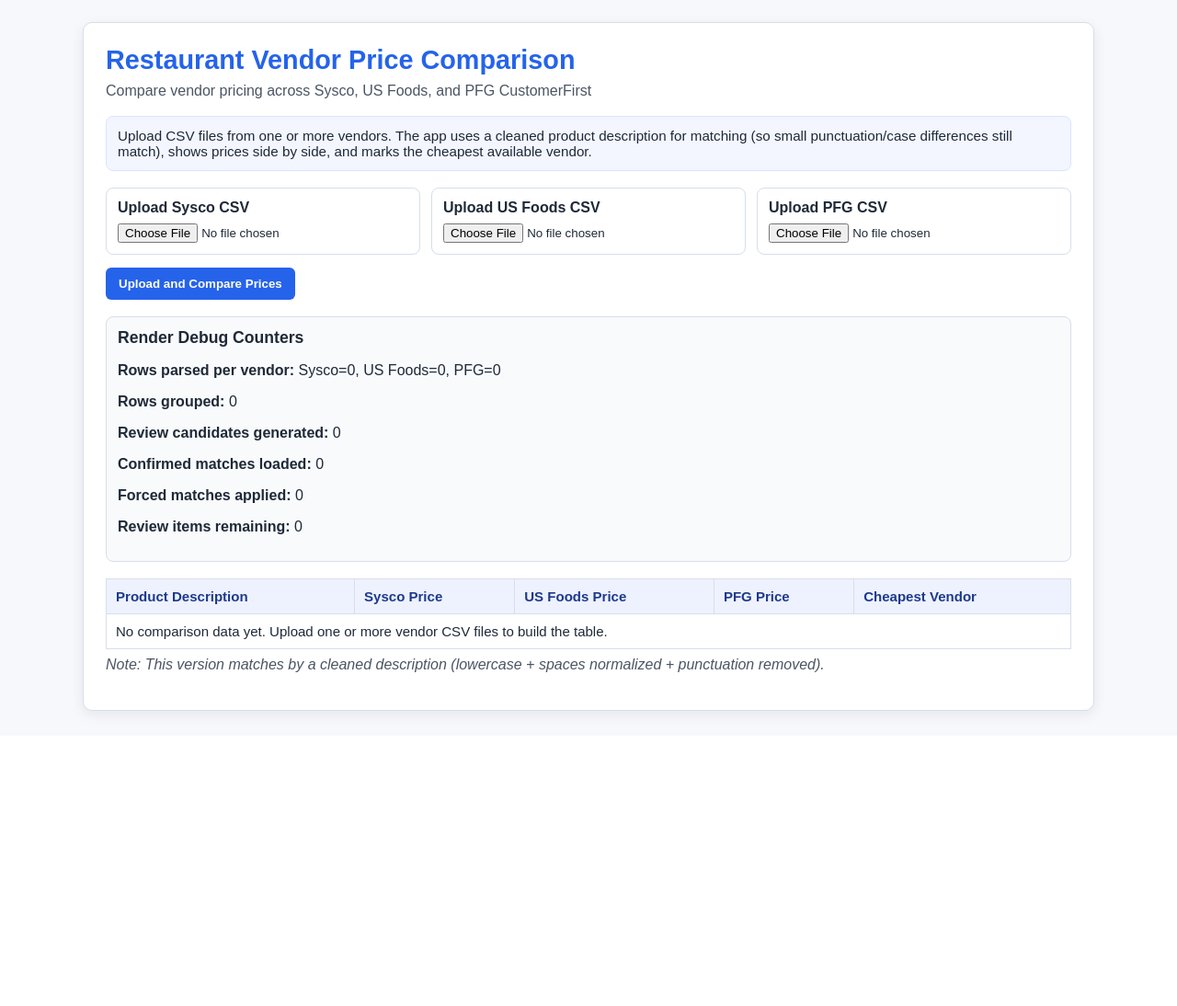
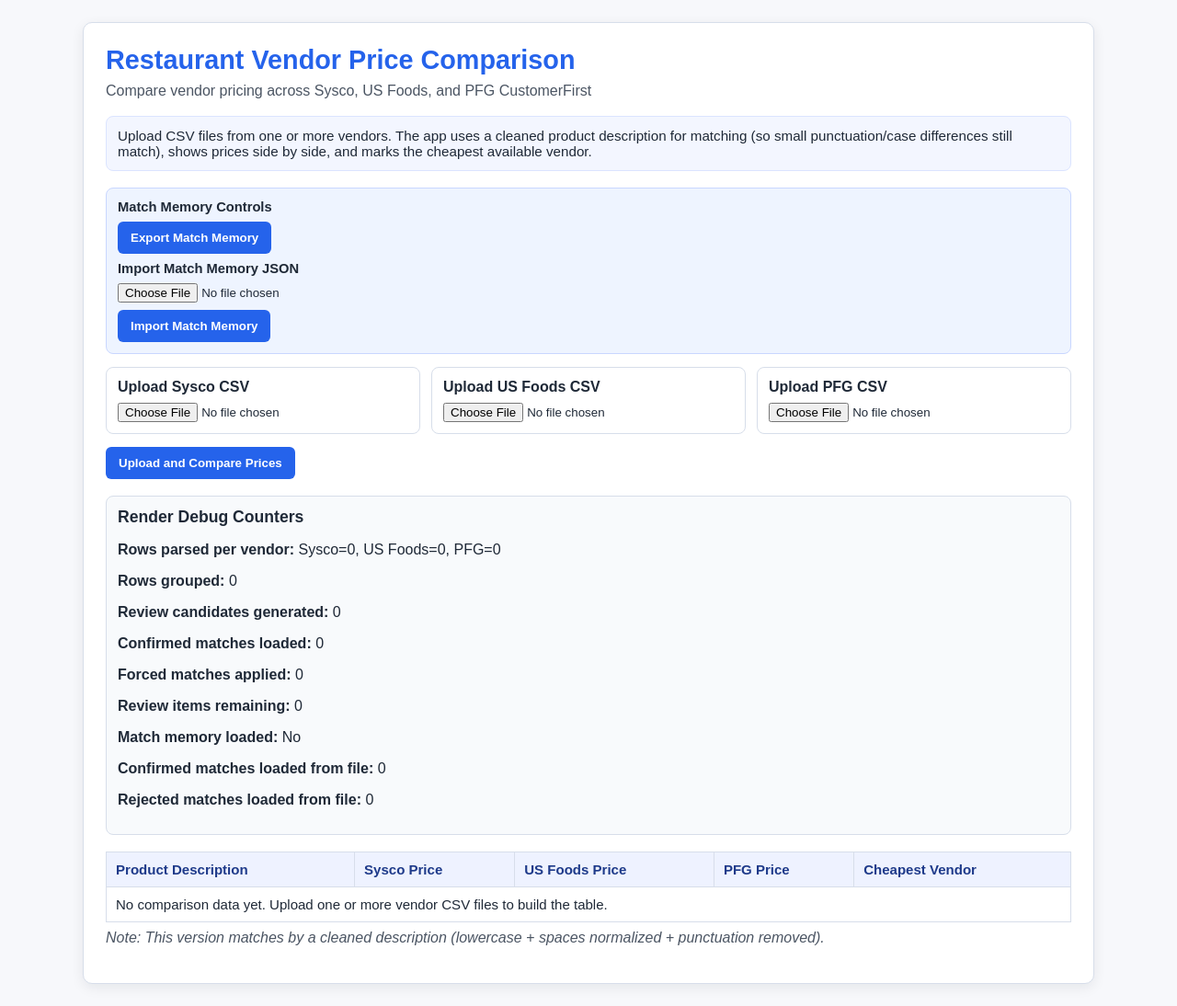
Before and after one commit to Mfaraglia/Confluence, a Flask app: page / in a window 1280 px wide. Shown: the whole page at 92% size. Before the commit the page ends 782 px from the top, so only its background shows below. Run offline with Flask 3, Linux system fonts and the light colour scheme.

Commit message:
Add durable match memory with import/export controls

```diff
--- a/app.py
+++ b/app.py
@@ -6,7 +6,7 @@ import re
 import uuid
 from typing import Any, Dict, List, Optional, Tuple
 
-from flask import Flask, render_template, request, session
+from flask import Flask, Response, render_template, request, session
 from manual_overrides import MANUAL_MATCH_OVERRIDES
 
 app = Flask(__name__)
@@ -14,6 +14,7 @@ app.secret_key = "dev-secret-key-change-me"
 MATCH_MEMORY_FILE = "match_memory.json"
 # Preview-safe mode: avoid depending on local file writes (can fail on Vercel).
 ENABLE_FILE_PERSISTENCE = False
+STARTUP_MATCH_MEMORY_STATUS: Dict[str, Any] = {"loaded": False, "confirmed": 0, "rejected": 0}
 
 # Simple in-memory cache for uploaded CSV text between two submits:
 # 1) upload file(s)
@@ -27,17 +28,22 @@ def load_match_memory() -> Dict[str, Any]:
     try:
         with open(MATCH_MEMORY_FILE, "r", encoding="utf-8") as f:
             data = json.load(f)
-            return {
+            memory = {
                 "confirmed": data.get("confirmed", {}),
                 "rejected": set(data.get("rejected", [])),
             }
+            STARTUP_MATCH_MEMORY_STATUS["loaded"] = True
+            STARTUP_MATCH_MEMORY_STATUS["confirmed"] = len(memory["confirmed"])
+            STARTUP_MATCH_MEMORY_STATUS["rejected"] = len(memory["rejected"])
+            return memory
     except Exception:
+        STARTUP_MATCH_MEMORY_STATUS["loaded"] = False
+        STARTUP_MATCH_MEMORY_STATUS["confirmed"] = 0
+        STARTUP_MATCH_MEMORY_STATUS["rejected"] = 0
         return {"confirmed": {}, "rejected": set()}
 
 
 def save_match_memory(memory: Dict[str, Any]) -> None:
-    if not ENABLE_FILE_PERSISTENCE:
-        return
     with open(MATCH_MEMORY_FILE, "w", encoding="utf-8") as f:
         json.dump(
             {
@@ -47,6 +53,10 @@ def save_match_memory(memory: Dict[str, Any]) -> None:
             f,
             indent=2,
         )
+
+
+# Load match memory once on startup so the app has durable state immediately.
+_ = load_match_memory()
 
 
 def build_basic_comparison_rows(rows: List[Dict[str, Optional[float]]]) -> List[Dict[str, str]]:
@@ -1159,6 +1169,9 @@ def index():
         "confirmed_matches_loaded": 0,
         "forced_matches_applied": 0,
         "review_items_remaining": 0,
+        "match_memory_loaded": STARTUP_MATCH_MEMORY_STATUS["loaded"],
+        "confirmed_matches_in_file": STARTUP_MATCH_MEMORY_STATUS["confirmed"],
+        "rejected_matches_in_file": STARTUP_MATCH_MEMORY_STATUS["rejected"],
     }
 
     if request.method == "POST":
@@ -1426,6 +1439,37 @@ def index():
                     debug_counters["rows_parsed_per_vendor"][vendor_name] += len(rows)
                     errors.extend(file_errors)
                     debug_details.append(debug_info)
+            elif action == "import_match_memory":
+                failed_step = "review save"
+                import_file = request.files.get("match_memory_file")
+                if import_file and import_file.filename:
+                    try:
+                        imported_data = json.load(import_file.stream)
+                        confirmed = imported_data.get("confirmed", {})
+                        rejected = imported_data.get("rejected", [])
+                        match_memory["confirmed"] = dict(confirmed)
+                        match_memory["rejected"] = set(rejected)
+                        save_match_memory(match_memory)
+                        review_success_messages.append(
+                            f"Imported match memory: confirmed={len(match_memory['confirmed'])}, rejected={len(match_memory['rejected'])}."
+                        )
+                    except Exception as exc:
+                        review_error_messages.append(f"Import match memory failed: {exc}")
+                else:
+                    review_error_messages.append("Please choose a match_memory.json file to import.")
+
+                if not upload_id:
+                    upload_id = session.get("last_upload_id", "")
+                cached_vendor_files = UPLOAD_CACHE.get(upload_id, {})
+                for vendor_name, _, _ in vendor_keys:
+                    file_text = cached_vendor_files.get(vendor_name, "")
+                    if not file_text:
+                        continue
+                    rows, file_errors, debug_info = parse_vendor_text(vendor_name, file_text, None)
+                    all_vendor_rows.extend(rows)
+                    debug_counters["rows_parsed_per_vendor"][vendor_name] += len(rows)
+                    errors.extend(file_errors)
+                    debug_details.append(debug_info)
 
             if not all_vendor_rows and not errors and action == "upload":
                 errors.append("Please upload at least one CSV file.")
@@ -1485,6 +1529,20 @@ def index():
         match_review_buckets=match_review_buckets,
         match_matrix_stats=match_matrix_stats,
         review_batch_debug=review_batch_debug,
+    )
+
+
+@app.route("/export-match-memory", methods=["GET"])
+def export_match_memory():
+    memory = load_match_memory()
+    payload = {
+        "confirmed": memory.get("confirmed", {}),
+        "rejected": sorted(list(memory.get("rejected", set()))),
+    }
+    return Response(
+        json.dumps(payload, indent=2),
+        mimetype="application/json",
+        headers={"Content-Disposition": f"attachment; filename={MATCH_MEMORY_FILE}"},
     )
 
 
--- a/templates/index.html
+++ b/templates/index.html
@@ -219,6 +219,21 @@
       shows prices side by side, and marks the cheapest available vendor.
     </p>
 
+    <section class="debug-summary" aria-label="Match memory controls">
+      <strong>Match Memory Controls</strong>
+      <div style="margin-top:8px;">
+        <a href="/export-match-memory"><button type="button">Export Match Memory</button></a>
+      </div>
+      <form method="POST" enctype="multipart/form-data" style="margin-top:8px;">
+        <input type="hidden" name="action" value="import_match_memory">
+        <label for="match_memory_file">Import Match Memory JSON</label>
+        <input id="match_memory_file" type="file" name="match_memory_file" accept=".json">
+        <div style="margin-top:8px;">
+          <button type="submit">Import Match Memory</button>
+        </div>
+      </form>
+    </section>
+
     <!-- multipart/form-data is required for file uploads -->
     <form method="POST" enctype="multipart/form-data">
       <input type="hidden" name="action" value="upload">
@@ -381,6 +396,9 @@
         <p><strong>Confirmed matches loaded:</strong> {{ debug_counters.confirmed_matches_loaded if debug_counters.confirmed_matches_loaded is not none else 0 }}</p>
         <p><strong>Forced matches applied:</strong> {{ debug_counters.forced_matches_applied if debug_counters.forced_matches_applied is not none else 0 }}</p>
         <p><strong>Review items remaining:</strong> {{ debug_counters.review_items_remaining if debug_counters.review_items_remaining is not none else 0 }}</p>
+        <p><strong>Match memory loaded:</strong> {{ "Yes" if debug_counters.match_memory_loaded else "No" }}</p>
+        <p><strong>Confirmed matches loaded from file:</strong> {{ debug_counters.confirmed_matches_in_file if debug_counters.confirmed_matches_in_file is not none else 0 }}</p>
+        <p><strong>Rejected matches loaded from file:</strong> {{ debug_counters.rejected_matches_in_file if debug_counters.rejected_matches_in_file is not none else 0 }}</p>
       </section>
     {% endif %}
 
```
Also changed, not shown: README.md.
